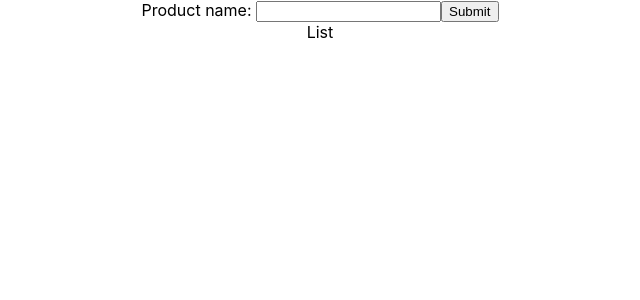
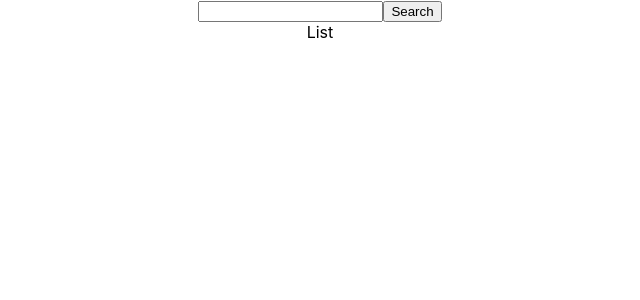
Before and after one commit to eduardoassis/react-sample, a React (Create React App) app: page / in a window 1280 px wide. Shown: the top 300 px of the page, without its empty margins (320-960 px from the left). Built offline with nearby package versions, Linux system fonts and the light colour scheme.

Commit message:
Adding a submit handle event on the form

```diff
--- a/src/components/form/index.js
+++ b/src/components/form/index.js
@@ -1,13 +1,14 @@
 import React from 'react';
 
-const Form = () => (
+const Form = ({handleSubmite}) => (
 	<div>
-		<form >
-		<label>Product name: </label>
-		<input type="text"/>
-		<input type="submit" value="Submit"/>
-		</form>
-	</div>
+    <form onSubmit={handleSubmite}>
+        <div className="ui action input">
+            <input type="text" name="formSearch"/>
+            <button className="ui button" >Search</button>
+        </div>
+    </form>
+    </div>
 )
 
 export default Form
```
